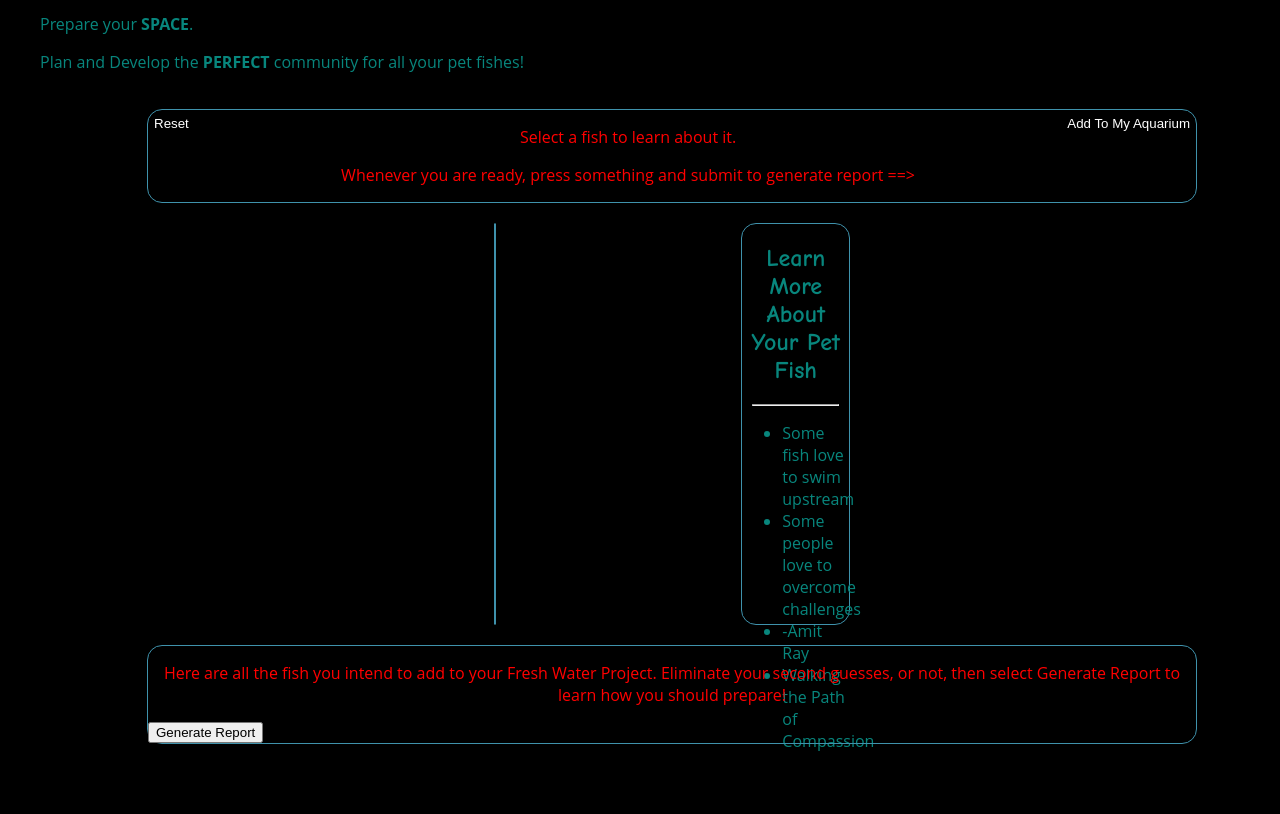
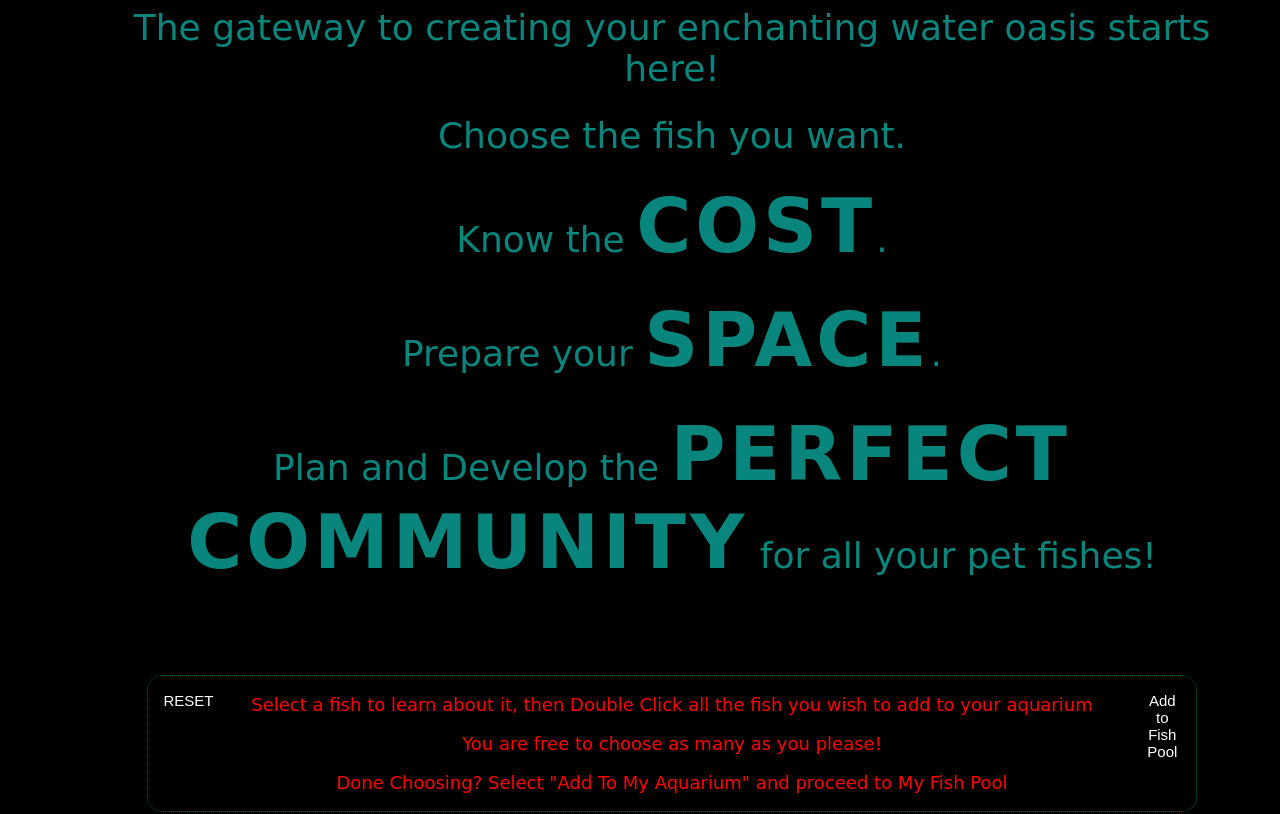
Before and after one commit to Tev-J/phase-1-project, a plain HTML site: page index.html in a window 1280 px wide. Shown: the part 261-1075 px from the top of the page. Before the commit the page ends 993 px from the top, so only its background shows below. Drawn offline with Linux system fonts and the light colour scheme; no server answers; a web font is replaced by a local one.

Commit message:
final submit

```diff
--- a/index.html
+++ b/index.html
@@ -3,6 +3,12 @@
     <meta charset="UTF-8" />
     <title>MyAquarium</title>
     <link rel="stylesheet" href="styles.css" />
+    <link rel="preconnect" href="https://fonts.googleapis.com" />
+    <link rel="preconnect" href="https://fonts.gstatic.com" crossorigin />
+    <link
+      href="https://fonts.googleapis.com/css2?family=Courgette&family=Philosopher:ital,wght@0,400;0,700;1,400;1,700&family=Vina+Sans&display=swap"
+      rel="stylesheet"
+    />
   </head>
   <body>
     <header>
@@ -16,23 +22,29 @@
         <p>Know the <b>COST</b>.</p>
         <p>Prepare your <b>SPACE</b>.</p>
         <p>
-          Plan and Develop the <b>PERFECT</b> community for all your pet fishes!
+          Plan and Develop the <b>PERFECT COMMUNITY</b> for all your pet fishes!
         </p>
       </section>
       <section id="Aquarium_Builder">
         <div id="header">
-          <div>
-            <button id="bigButtonOnHeader1">Reset</button>
+          <div id="leftH">
+            <button id="bigButtonOnHeader1">RESET</button>
           </div>
           <div id="middleAreaH">
-            <p class="instructions">Select a fish to learn about it.</p>
             <p class="instructions">
-              Whenever you are ready, press something and submit to generate
-              report ==>
+              Select a fish to learn about it, then Double Click all the fish
+              you wish to add to your aquarium
+            </p>
+            <p class="instructions">
+              You are free to choose as many as you please!
+            </p>
+            <p class="instructions">
+              Done Choosing? Select "Add To My Aquarium" and proceed to My Fish
+              Pool
             </p>
           </div>
-          <div>
-            <button id="bigButtonOnHeader2">Add To My Aquarium</button>
+          <div id="rightH">
+            <button id="bigButtonOnHeader2">Add to Fish Pool</button>
           </div>
         </div>
         <div id="middle">
@@ -51,13 +63,13 @@
           </div>
         </div>
         <div id="footer">
+          <h2>My Fish Pool</h2>
           <p class="instructions">
             Here are all the fish you intend to add to your Fresh Water Project.
-            Eliminate your second guesses, or not, then select Generate Report
-            to learn how you should prepare!
+            Select "Generate Report" to learn how you should prepare!
           </p>
 
-          <button id="submit-button">Generate Report</button>
+          <button id="report-button">Generate Report</button>
         </div>
       </section>
     </main>
--- a/index.js
+++ b/index.js
@@ -10,11 +10,12 @@ document.addEventListener("DOMContentLoaded", function () {
   const resetButton = document.getElementById("bigButtonOnHeader1");
   resetButton.addEventListener("click", handlesClickForResetButton);
 
-  // const xbuttons = document.querySelectorAll("X");
-  // for (btn of xbuttons) {
-  //   btn.addEventListener("click", handleClickForXButtons);
-  // }
+  const generateReportButton = document.getElementById("report-button");
+  generateReportButton.addEventListener("click", handleClickForReportButton);
 });
+
+const costPassage =
+  "The cost of starting an aquarium can vary depending on the size and complexity of the setup. On average, a basic setup for a small aquarium can cost around $100-$200, including essentials such as a tank, filter, heater, and lighting. Additional costs may include gravel or substrate, decorations, water conditioner, and fish food. It's important to consider ongoing costs for regular maintenance, such as water testing kits, replacement filter media, and potential veterinary care for the fish. Researching specific requirements for the type of fish you plan to keep and consulting with experienced aquarists can help you determine the necessary supplies and costs for your aquarium setup.";
 
 function parseFishData(data) {
   for (const item of data) {
@@ -57,7 +58,6 @@ function handlesDoubleClickForFishButtons(e) {
   const btn = e.target;
 
   if (btn.classList.contains("selected")) {
-    console.log("should be removing");
     btn.classList.remove("selected");
   } else {
     btn.classList.add("selected");
@@ -72,14 +72,28 @@ function handlesClickForAddButton(e) {
     //console.log(target);
     buildAquarium(target.textContent);
   }
+  removeSelectedButtons();
+}
+function removeSelectedButtons() {
+  const selected_fish = document.querySelectorAll(".selected");
+
+  for (const target of selected_fish) {
+    target.classList.remove("selected");
+  }
 }
 
 function handlesClickForResetButton() {
-  //removes .selected class from all selected buttons
-  const targets = document.querySelectorAll(".selected");
+  //removes attributes from all selected buttons
+  removeSelectedButtons();
 
-  for (const target of targets) {
-    target.classList.remove("selected");
+  const fish_pool = document.querySelectorAll(".addedFish");
+  for (const target of fish_pool) {
+    target.remove();
+  }
+
+  const report = document.querySelector(".report");
+  if (report !== null) {
+    report.remove();
   }
 }
 
@@ -89,6 +103,19 @@ function handleClickForXButtons(e) {
   const p = target.parentNode;
   p.remove();
 }
+
+function handleClickForReportButton(e) {
+  //produces report on page
+  const addedFish = document.getElementsByClassName("addedFish");
+  const fishNames = Array.from(addedFish).map((p) => {
+    return p.textContent.split("   ")[0];
+  });
+
+  if (document.querySelector(".report") === null) {
+    generateReport(fishNames);
+  }
+}
+
 //fetches object with matching common_name
 function fetchFish(name) {
   return fetch("http://localhost:3000/fish")
@@ -130,6 +157,7 @@ function selectImage(fishName) {
   });
 }
 
+//creates p and button for selected fishes
 function buildAquarium(fishName) {
   const footer = document.getElementById("footer");
 
@@ -147,6 +175,35 @@ function buildAquarium(fishName) {
   footer.appendChild(p);
 }
 
+//accepts a list and an writes html section for report
 function generateReport(fishes) {
-  //;
+  const main = document.querySelector("main");
+  const reportSection = document.createElement("section");
+  reportSection.setAttribute("class", "report");
+
+  main.appendChild(reportSection);
+
+  const h2 = document.createElement("h2");
+  h2.textContent = "Report: Tips for Your Aquarium!";
+  reportSection.appendChild(h2);
+
+  const hr = document.createElement("hr");
+  reportSection.appendChild(hr);
+
+  const p2 = document.createElement("p");
+  p2.textContent = `Adding ${fishes.length} fishes to your Aquarium Project is a big start! Treat them all responsibly!`;
+  reportSection.appendChild(p2);
+
+  const hr2 = document.createElement("hr");
+  reportSection.appendChild(hr2);
+
+  const p = document.createElement("p");
+  p.textContent =
+    "The cost of starting an aquarium can vary depending on the size and complexity of the setup. On average, a basic setup for a decent aquarium can cost around $300-$500, including essentials such as a tank, filter, heater, and lighting. Additional costs may include gravel or substrate, decorations, water conditioner, and fish food.";
+  reportSection.appendChild(p);
+
+  const p1 = document.createElement("p");
+  p1.textContent =
+    "It's important to consider ongoing costs for regular maintenance, such as water testing kits, replacement filter media, and potential veterinary care for the fish. Researching specific requirements for the type of fish you plan to keep and consulting with experienced aquarists can help you determine the necessary supplies and costs for your aquarium setup.";
+  reportSection.appendChild(p1);
 }
--- a/styles.css
+++ b/styles.css
@@ -2,10 +2,48 @@ html {
   height: 100vh;
   width: 100vw;
   margin: 2rem;
-  font-family: "Open Sans", Roboto, Montserrat;
   background-color: black;
   color: #08867d;
   display: contents;
+  font-family: "Courgette", cursive;
+  font-family: "Philosopher", sans-serif;
+  font-family: "Vina Sans", cursive;
+}
+
+h1 {
+  text-align: center;
+  color: white;
+  text-shadow: 4px 4px rgb(55, 214, 192);
+  font-family: "Marker Felt", fantasy;
+  font-size: 120px;
+  margin-bottom: -12px;
+}
+
+h2 {
+  text-align: center;
+  font-size: 28px;
+}
+
+header h2 {
+  text-align: center;
+  margin-top: 10px;
+}
+
+#pageInfo p {
+  margin-top: -10px;
+  font-size: 36;
+}
+#pageInfo {
+  margin: 69px;
+}
+
+p {
+  text-align: center;
+}
+
+p b {
+  font-size: 75px;
+  letter-spacing: 4px;
 }
 
 #Aquarium_Builder {
@@ -28,82 +66,12 @@ html {
   justify-content: space-between;
   width: 100%;
   height: auto;
-  border: 1px solid rgb(63, 146, 172);
+  border: 1px dotted rgb(5, 97, 80);
   margin-bottom: 20px;
   border-radius: 15px;
-}
-
-#middle {
-  display: flex;
-  justify-content: space-between;
-}
-
-#fishPool {
-  width: auto;
-  height: 50vh;
-  border: 1px solid rgb(63, 146, 172);
-  margin-bottom: 20px;
-  overflow: hidden;
-  /*background-color: black; */
-  border-radius: 15px;
-}
-
-#fishPool .content {
-  overflow: auto;
-  height: 100%;
-  display: flex;
-  gap: 4vmin;
-  left: 50%;
-  top: 50%;
-  position: -ms-page;
-}
-
-.content .image {
-  width: 100%;
-  height: 100%;
-
-  object-position: center;
-}
-
-#compatibilityGuide {
-  width: 30%;
-  height: 50vh;
-  border: 1px solid rgb(63, 146, 172);
-  margin-bottom: 20px;
-  border-radius: 15px;
-}
-
-#footer {
-  width: 100%;
-  height: auto;
-  border: 1px solid rgb(63, 146, 172);
-  border-radius: 15px;
-  float: right;
-}
-.addedFish {
-  float: left;
-  padding: 8px;
-}
-
-h1 {
-  text-align: center;
-  color: white;
-  text-shadow: 4px 4px darkblue;
-  font-family: "Marker Felt", fantasy;
-  font-size: 64px;
-  margin-bottom: -12px;
-}
-
-h2 {
-  text-align: center;
-  /*word-spacing: 4px;
-  letter-spacing: 10px;*/
-  font-family: Comic Sans MS, Comic Sans, cursive;
-}
-
-header h2 {
-  text-align: center;
-  margin-top: 10px;
+  font-family: "Courgette", cursive;
+  font-family: "Philosopher", sans-serif;
+  font-family: "Vina Sans", cursive;
 }
 
 #header button.selected {
@@ -117,10 +85,12 @@ header h2 {
   border: white;
   color: white;
   /* Padding and margin */
-  padding: 2px;
-  margin: 4px;
+  padding: 1%;
+  margin-left: auto;
+  margin-right: auto;
+  justify-content: center;
   /* Text styling */
-
+  font-size: 15px;
   text-align: center;
   /* Hover effect */
   cursor: pointer;
@@ -128,12 +98,104 @@ header h2 {
 }
 
 #header button:hover {
-  background-color: grey;
+  background-color: rgb(109, 108, 108);
+}
+
+#middleAreaH {
+  flex: 0 0 90%;
+}
+
+#leftH,
+#rightH {
+  flex: 0 0 5%;
+  position: relative;
+}
+
+#bigButtonOnHeader1 {
+  /*border-radius: 8px;
+  margin: 9px 0px 0px 9px;*/
+  position: absolute;
+  top: 15;
+  left: 15;
+  border-radius: 15px;
+  padding: 1%;
+}
+#bigButtonOnHeader2 {
+  /*border-radius: 8px;*/
+  position: absolute;
+  top: 15;
+  right: 15;
+  border-radius: 15px;
+  padding: 1%;
+}
+
+#middle {
+  display: flex;
+  justify-content: space-between;
+}
+
+#fishPool {
+  flex: 0 100% 70%;
+  width: auto;
+  height: 50vh;
+  border: 1px dotted rgb(5, 97, 80);
+  margin-bottom: 20px;
+  overflow: hidden;
+  /*background-color: black; */
+  border-radius: 15px;
+}
+
+#fishPool .content {
+  overflow: auto;
+  height: 100%;
+  display: flex;
+}
+
+.content .image {
+  width: 100%;
+  height: 100%;
+
+  object-position: center;
+}
+
+#compatibilityGuide {
+  flex: 0 0 25%;
+  width: 50%;
+  height: 50vh;
+  border: 1px dotted rgb(5, 97, 80);
+  margin-bottom: 20px;
+  border-radius: 15px;
+}
+
+#footer {
+  width: 100%;
+  height: auto;
+  border: 1px dotted rgb(5, 97, 80);
+  border-radius: 15px;
+  float: right;
+  position: relative;
+}
+.addedFish {
+  float: left;
+  padding: 8px;
+}
+#footer button:hover {
+  background-color: rgb(55, 214, 192);
+}
+#report-button {
+  position: absolute;
+  bottom: 15;
+  right: 15;
+
+  background-color: rgb(5, 97, 80);
+  padding: 1%;
+  border-radius: 15px;
 }
 
 .instructions {
   color: red;
   text-align: center;
+  font-size: 18px;
 }
 
 .fish-button {
@@ -149,5 +211,27 @@ header h2 {
 }
 
 hr {
-  width: 80%;
+  width: 90%;
 }
+
+.report {
+  width: 30%;
+  align-items: center;
+  justify-content: center;
+  margin: 0 auto;
+  padding: 5%;
+}
+.report p {
+  font-size: larger;
+}
+#title {
+  font-size: 32;
+  font-family: "Vina Sans", cursive;
+}
+#Behavior,
+#ScientificName,
+#Length,
+#Water_Con {
+  font-size: 20px;
+  font-family: cursive, sans-serif;
+}
```
